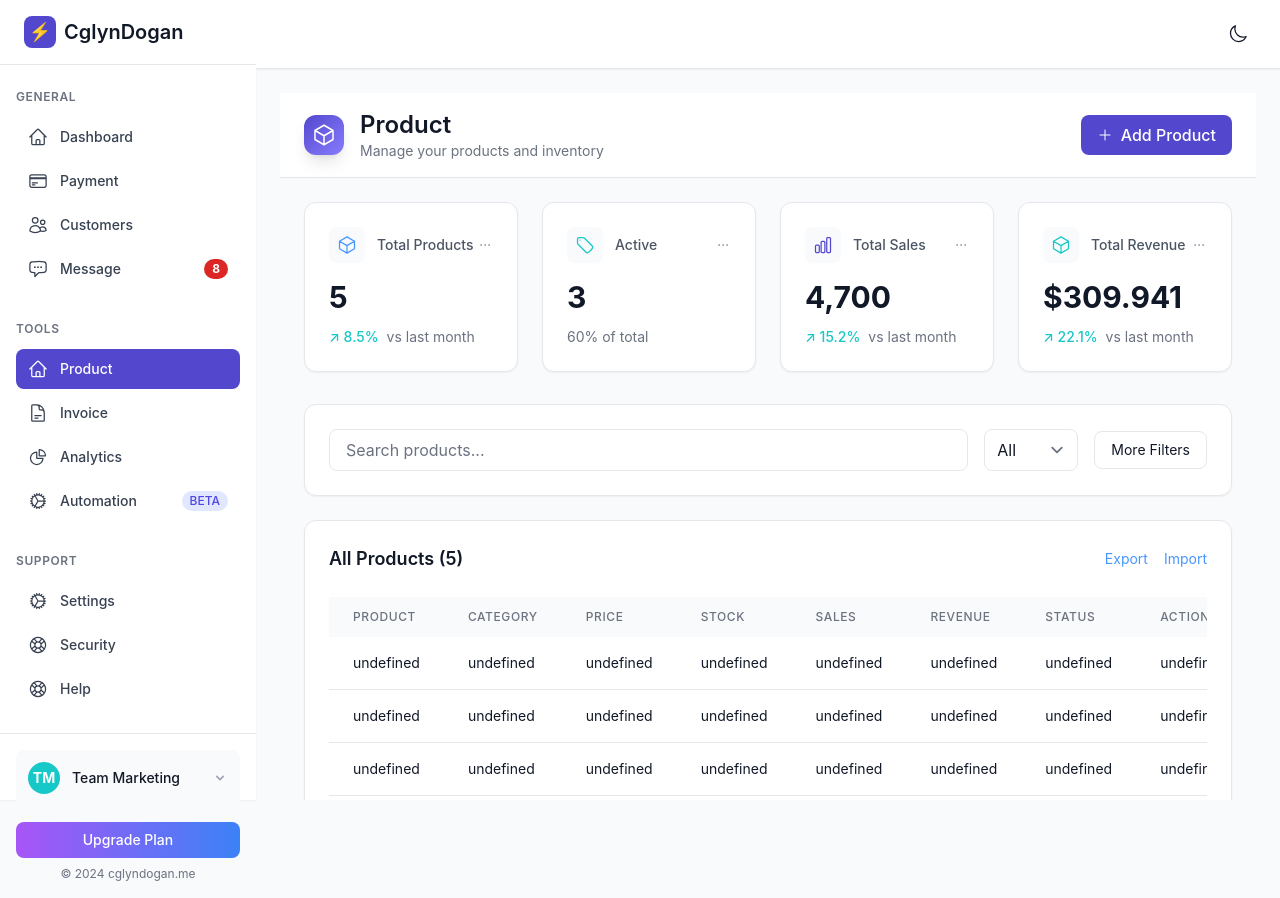
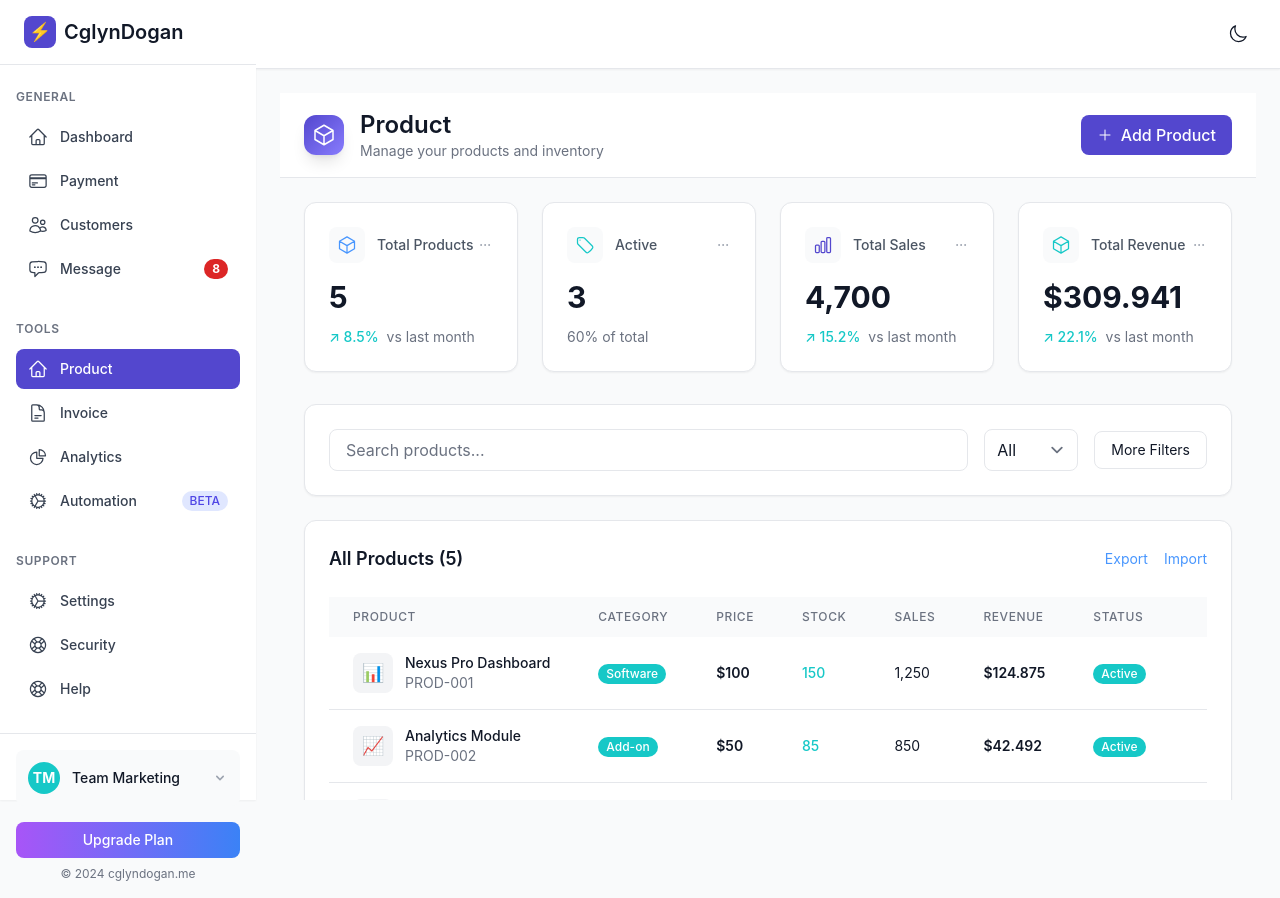
Before and after one commit to CglynDogan/dashboard-ui, a React (Vite) app: page /product in a window 1280 px wide. Built offline with nearby package versions, Linux system fonts and the light colour scheme; a web font is replaced by a local one.

Commit message:
Fix TypeScript errors and update component imports
- Remove unused imports and variables
- Update DataTable column definitions
- Fix component type issues

```diff
--- a/src/pages/Messages.tsx
+++ b/src/pages/Messages.tsx
@@ -7,11 +7,8 @@ import {
   PlusIcon,
   PaperAirplaneIcon,
   PhoneIcon,
-  VideoCameraIcon,
-  UserIcon,
-  StarIcon
+  VideoCameraIcon
 } from '@heroicons/react/24/outline';
-import Card from '../components/ui/Card';
 import Badge from '../components/ui/Badge';
 
 const conversations = [
@@ -101,7 +98,6 @@ const messages = [
 ];
 
 export default function Messages() {
-  const { t } = useTranslation();
   const [selectedConversation, setSelectedConversation] = useState(1);
   const [newMessage, setNewMessage] = useState('');
   const [searchTerm, setSearchTerm] = useState('');
--- a/src/pages/Product.tsx
+++ b/src/pages/Product.tsx
@@ -1,5 +1,4 @@
 import { useState, useMemo } from 'react';
-import { useTranslation } from 'react-i18next';
 import {
   CubeIcon,
   PlusIcon,
@@ -8,13 +7,12 @@ import {
   TrashIcon,
   EyeIcon,
   TagIcon,
-  ChartBarIcon,
-  PhotoIcon
+  ChartBarIcon
 } from '@heroicons/react/24/outline';
 import Card from '../components/ui/Card';
 import Badge from '../components/ui/Badge';
 import DataTable, { type Column } from '../components/ui/DataTable';
-import { formatCurrency, formatDate } from '../lib/format';
+import { formatCurrency } from '../lib/format';
 
 // Mock product data
 const products = [
@@ -102,10 +100,9 @@ interface Product {
 }
 
 export default function Product() {
-  const { t } = useTranslation();
   const [searchTerm, setSearchTerm] = useState('');
   const [selectedCategory, setSelectedCategory] = useState('All');
-  const [selectedStatus, setSelectedStatus] = useState<string[]>([]);
+  const [selectedStatus] = useState<string[]>([]);
 
   // Filter products
   const filteredProducts = useMemo(() => {
@@ -158,20 +155,20 @@ export default function Product() {
   const productColumns: Column<Product>[] = [
     {
       header: 'Product',
-      accessorKey: 'name',
-      cell: ({ row }) => (
+      key: 'name',
+      render: (value, row) => (
         <div className="flex items-center space-x-3">
           <div className="flex-shrink-0">
             <div className="w-10 h-10 bg-gray-100 dark:bg-gray-700 rounded-lg flex items-center justify-center text-lg">
-              {row.original.image}
+              {row.image}
             </div>
           </div>
           <div className="min-w-0">
             <div className="font-medium text-gray-900 dark:text-white truncate">
-              {row.original.name}
+              {row.name}
             </div>
             <div className="text-sm text-gray-500 dark:text-gray-400 truncate">
-              {row.original.id}
+              {row.id}
             </div>
           </div>
         </div>
@@ -179,52 +176,52 @@ export default function Product() {
     },
     {
       header: 'Category',
-      accessorKey: 'category',
-      cell: ({ row }) => (
-        <Badge variant="secondary">{row.original.category}</Badge>
+      key: 'category',
+      render: (value, row) => (
+        <Badge variant="secondary">{row.category}</Badge>
       ),
     },
     {
       header: 'Price',
-      accessorKey: 'price',
-      cell: ({ row }) => (
+      key: 'price',
+      render: (value, row) => (
         <div className="font-semibold text-gray-900 dark:text-white">
-          {formatCurrency(row.original.price)}
+          {formatCurrency(row.price)}
         </div>
       ),
     },
     {
       header: 'Stock',
-      accessorKey: 'stock',
-      cell: ({ row }) => getStockIndicator(row.original.stock, row.original.status),
+      key: 'stock',
+      render: (value, row) => getStockIndicator(row.stock, row.status),
     },
     {
       header: 'Sales',
-      accessorKey: 'sales',
-      cell: ({ row }) => (
+      key: 'sales',
+      render: (value, row) => (
         <div className="text-gray-900 dark:text-white">
-          {row.original.sales.toLocaleString()}
+          {row.sales.toLocaleString()}
         </div>
       ),
     },
     {
       header: 'Revenue',
-      accessorKey: 'revenue',
-      cell: ({ row }) => (
+      key: 'revenue',
+      render: (value, row) => (
         <div className="font-semibold text-gray-900 dark:text-white">
-          {formatCurrency(row.original.revenue)}
+          {formatCurrency(row.revenue)}
         </div>
       ),
     },
     {
       header: 'Status',
-      accessorKey: 'status',
-      cell: ({ row }) => getStatusBadge(row.original.status),
+      key: 'status',
+      render: (value, row) => getStatusBadge(row.status),
     },
     {
       header: 'Actions',
-      id: 'actions',
-      cell: ({ row }) => (
+      key: 'id',
+      render: () => (
         <div className="flex items-center space-x-2">
           <button className="p-1 text-gray-400 hover:text-nexus-info">
             <EyeIcon className="w-4 h-4" />
@@ -410,9 +407,6 @@ export default function Product() {
           <DataTable
             data={filteredProducts}
             columns={productColumns}
-            searchTerm={searchTerm}
-            onSearchChange={setSearchTerm}
-            pageSize={10}
           />
         </Card>
       </div>
--- a/src/pages/Security.tsx
+++ b/src/pages/Security.tsx
@@ -1,5 +1,4 @@
 import { useState } from 'react';
-import { useTranslation } from 'react-i18next';
 import {
   ShieldCheckIcon,
   KeyIcon,
@@ -7,13 +6,9 @@ import {
   EyeSlashIcon,
   DevicePhoneMobileIcon,
   ComputerDesktopIcon,
-  GlobeAltIcon,
   ExclamationTriangleIcon,
   CheckCircleIcon,
   ClockIcon,
-  EllipsisHorizontalIcon,
-  LockClosedIcon,
-  UserIcon,
   CogIcon
 } from '@heroicons/react/24/outline';
 import Card from '../components/ui/Card';
@@ -136,7 +131,6 @@ const securitySettings = [
 ];
 
 export default function Security() {
-  const { t } = useTranslation();
   const [selectedTab, setSelectedTab] = useState<'overview' | 'sessions' | 'settings'>('overview');
   const [showCurrentPassword, setShowCurrentPassword] = useState(false);
   const [showNewPassword, setShowNewPassword] = useState(false);
```
